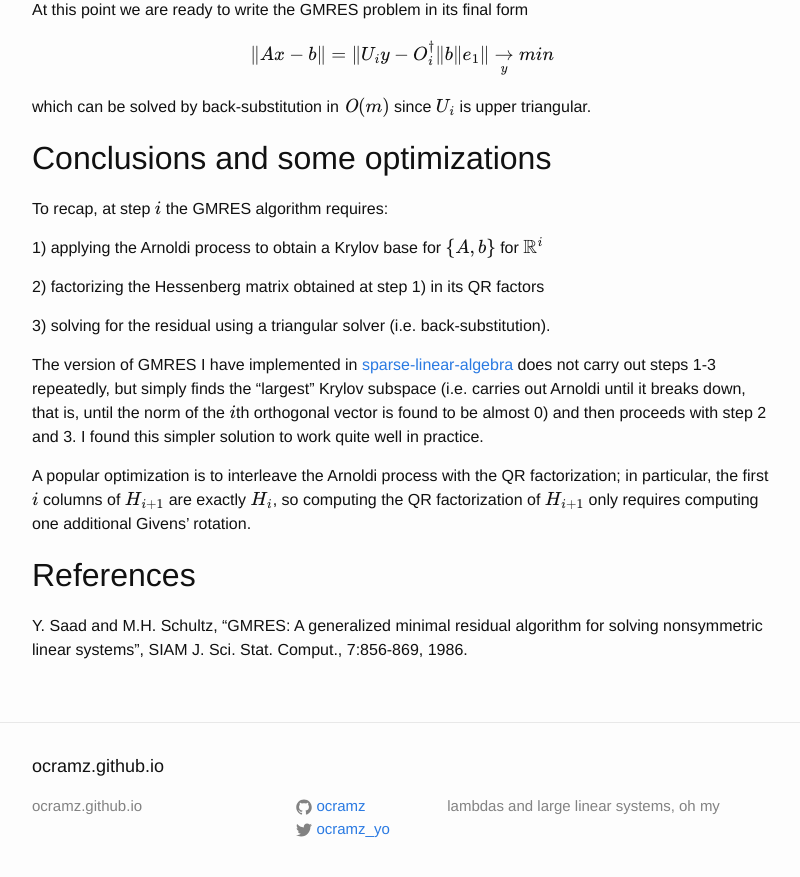
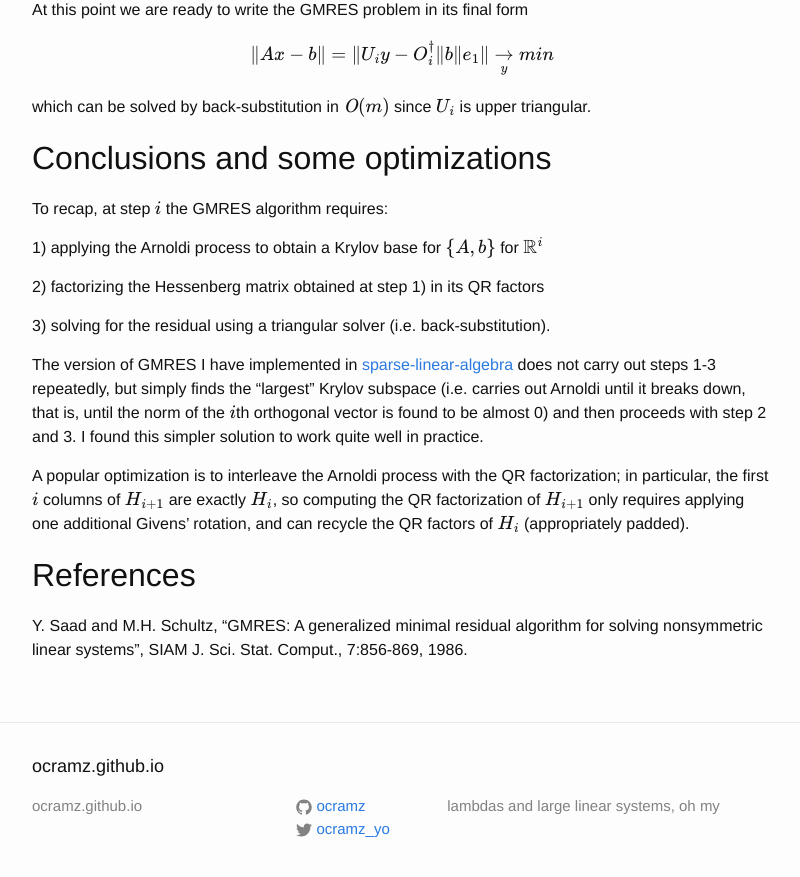
Before and after one commit to ocramz/ocramz.github.io, a Jekyll site: the page built from _posts/2017-02-06-gmres.markdown, in a window 1280 px wide and 900 px high, scrolled down 1211 px. Shown: the top 877 px of the window, without its empty margins (238-1038 px from the left). Built offline with Jekyll 4.4.1, drawn with Linux system fonts in a browser that asks for light colours; formulas are drawn with MathJax 3.

Commit message:
blog update

```diff
--- a/_posts/2017-02-06-gmres.markdown
+++ b/_posts/2017-02-06-gmres.markdown
@@ -60,7 +60,7 @@ To recap, at step $$i$$ the GMRES algorithm requires:
 
 The version of GMRES I have implemented in [sparse-linear-algebra](https://hackage.haskell.org/package/sparse-linear-algebra) does not carry out steps 1-3 repeatedly, but simply finds the "largest" Krylov subspace (i.e. carries out Arnoldi until it breaks down, that is, until the norm of the $$i$$th orthogonal vector is found to be almost 0) and then proceeds with step 2 and 3. I found this simpler solution to work quite well in practice.
 
-A popular optimization is to interleave the Arnoldi process with the QR factorization; in particular, the first $$i$$ columns of $$H_{i+1}$$ are exactly $$H_i$$, so computing the QR factorization of $$H_{i+1}$$ only requires computing one additional Givens' rotation.
+A popular optimization is to interleave the Arnoldi process with the QR factorization; in particular, the first $$i$$ columns of $$H_{i+1}$$ are exactly $$H_i$$, so computing the QR factorization of $$H_{i+1}$$ only requires applying one additional Givens' rotation, and can recycle the QR factors of $$H_i$$ (appropriately padded).
 
 
 
```
Also changed, not shown: 2 other files.
